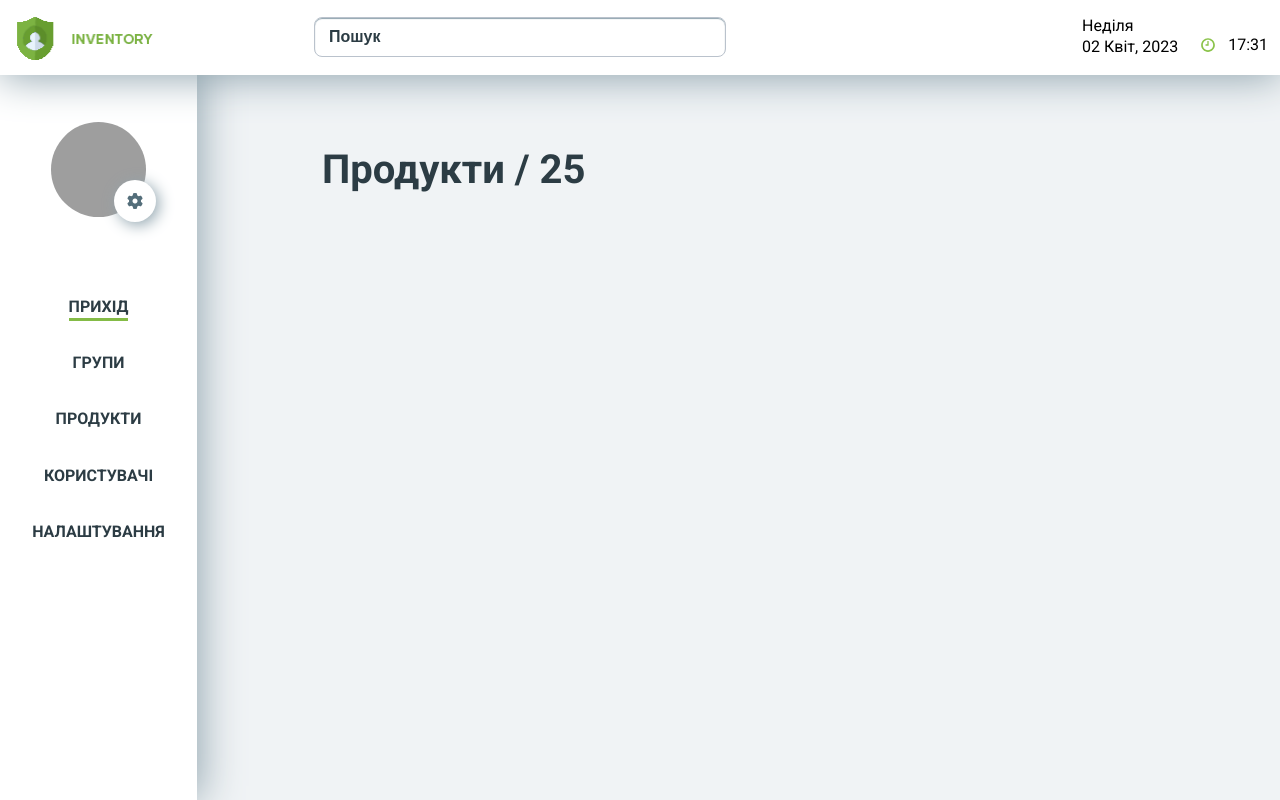
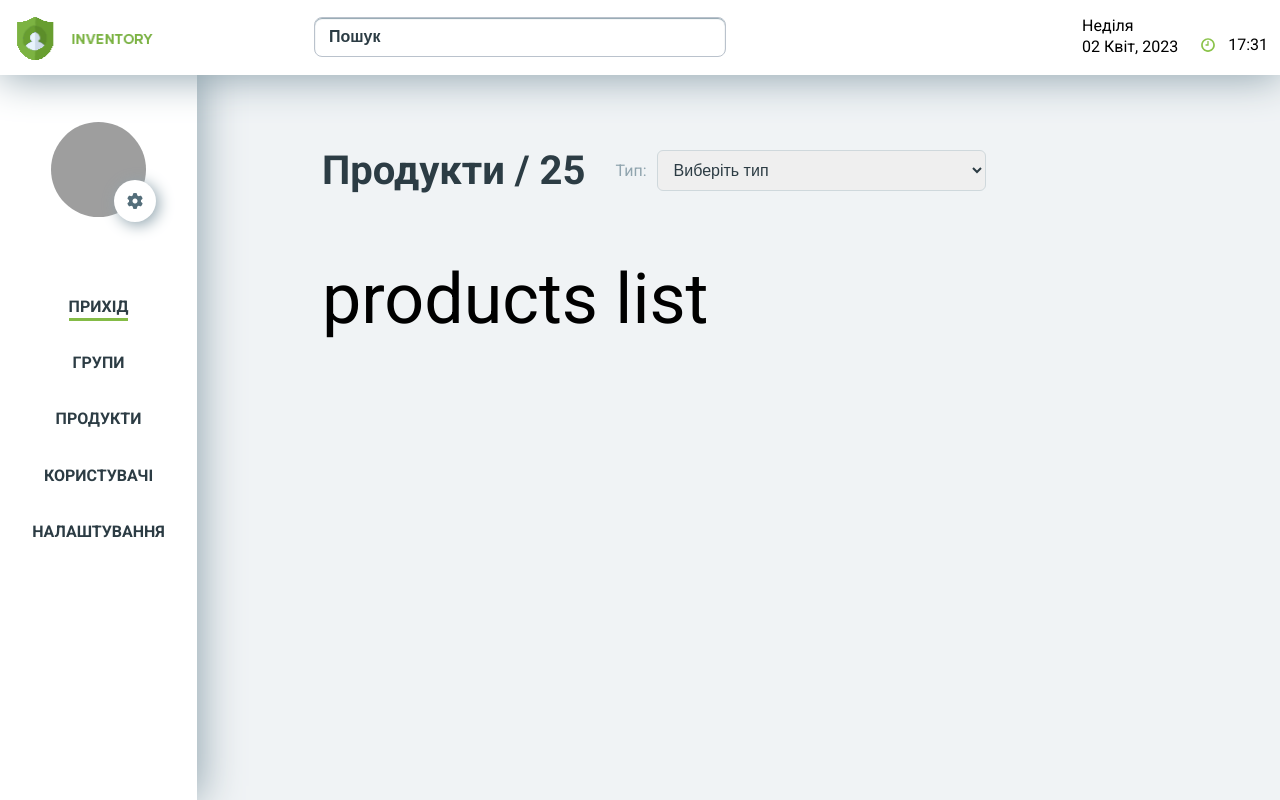
Before and after one commit to zuxel-hlad/products_andorders, a Nuxt app: page / in a window 1280 px wide. Built offline with nearby package versions, Linux system fonts and the light colour scheme; grey boxes are pictures that could not be loaded.

Commit message:
added products select, bar

```diff
--- /dev/null
+++ b/components/coming-bar.vue
@@ -0,0 +1,58 @@
+<template lang="pug">
+.coming-bar
+    pageTitle(titleText="Продукти" counter="25")
+    label.coming-bar__select
+        span.coming-bar__select-label Тип:
+        select.coming-bar__select-select(name="product-type")
+            option(disabled value="" selected) Виберіть тип
+            option.coming-bar__select-option(value="value1") type 1
+            option.coming-bar__select-option(value="value2") type 2
+            option.coming-bar__select-option(value="value3") type 3
+</template>
+
+<script lang="ts">
+import { defineComponent } from 'vue';
+import pageTitle from '~/components/page-title.vue';
+export default defineComponent({
+    name: 'coming-bar',
+    components: { pageTitle },
+});
+</script>
+
+<style scoped lang="scss">
+.coming-bar {
+    margin-bottom: 73px;
+    display: flex;
+    justify-content: flex-start;
+    align-items: center;
+
+    &__select {
+        width: 100%;
+        max-width: 400px;
+        padding-left: 30px;
+        display: flex;
+        align-items: center;
+        justify-content: flex-start;
+
+        &-label {
+            display: block;
+            font-size: 16px;
+            color: $product-serial-color;
+            margin-right: 10px;
+        }
+
+        &-select {
+            width: 100%;
+            padding: 10px 12px;
+            color: $dark;
+            font-size: 16px;
+            border-radius: 6px;
+            border: 1px solid $light-gray;
+        }
+
+        &-option {
+            width: 100%;
+        }
+    }
+}
+</style>
--- a/components/navigation-menu.vue
+++ b/components/navigation-menu.vue
@@ -4,6 +4,7 @@ aside.navigation-menu
         img(src="https://i.pravatar.cc/100" alt="user")
         button.navigation-menu__user-profile(type="button")
             i.fa-sharp.fa-solid.fa-gear
+            //- i.fa-solid.fa-list-ul
     nuxt-link.navigation-menu__link(v-for='{ to, name, id } in links', :key='id', :to='to')
         span.navigation-menu__link-text.wrap-text {{ name }}
 </template>
@@ -58,6 +59,7 @@ export default defineComponent({
     align-items: center;
     background-color: $white;
     box-shadow: 3px 0px 40px 0px $product-serial-color;
+    overflow-y: auto;
 
     &__user {
         position: relative;
--- /dev/null
+++ b/components/page-title.vue
@@ -0,0 +1,30 @@
+<template lang="pug">
+h1.main-title {{ titleText }} / {{ counter }}
+</template>
+
+<script lang="ts">
+import { defineComponent } from 'vue';
+
+export default defineComponent({
+    name: 'page-title',
+    props: {
+        titleText: {
+            type: String,
+            requierd: true,
+            default: '',
+        },
+        withButton: {
+            type: Boolean,
+            requierd: false,
+            default: false,
+        },
+        counter: {
+            type: String || Number,
+            requierd: true,
+            default: 0,
+        },
+    },
+});
+</script>
+
+<style scoped lang="scss"></style>
--- /dev/null
+++ b/components/products-list.vue
@@ -0,0 +1,13 @@
+<template lang="pug">
+.products-list
+    h2 products list
+</template>
+
+<script lang="ts">
+import { defineComponent } from 'vue';
+export default defineComponent({
+    name: 'products-list',
+});
+</script>
+
+<style></style>
--- a/pages/index.vue
+++ b/pages/index.vue
@@ -1,12 +1,19 @@
 <template lang="pug">
 section
-    h1.main-title Продукти / 25
+    coming-bar
+    products-list
 </template>
 
 <script lang="ts">
 import { defineComponent } from 'vue';
+import comingBar from '~/components/coming-bar.vue';
+import productsList from '~/components/products-list.vue';
 export default defineComponent({
     name: 'home',
+    components: {
+        comingBar,
+        productsList,
+    },
 });
 </script>
 <style scoped lang="scss"></style>
```
